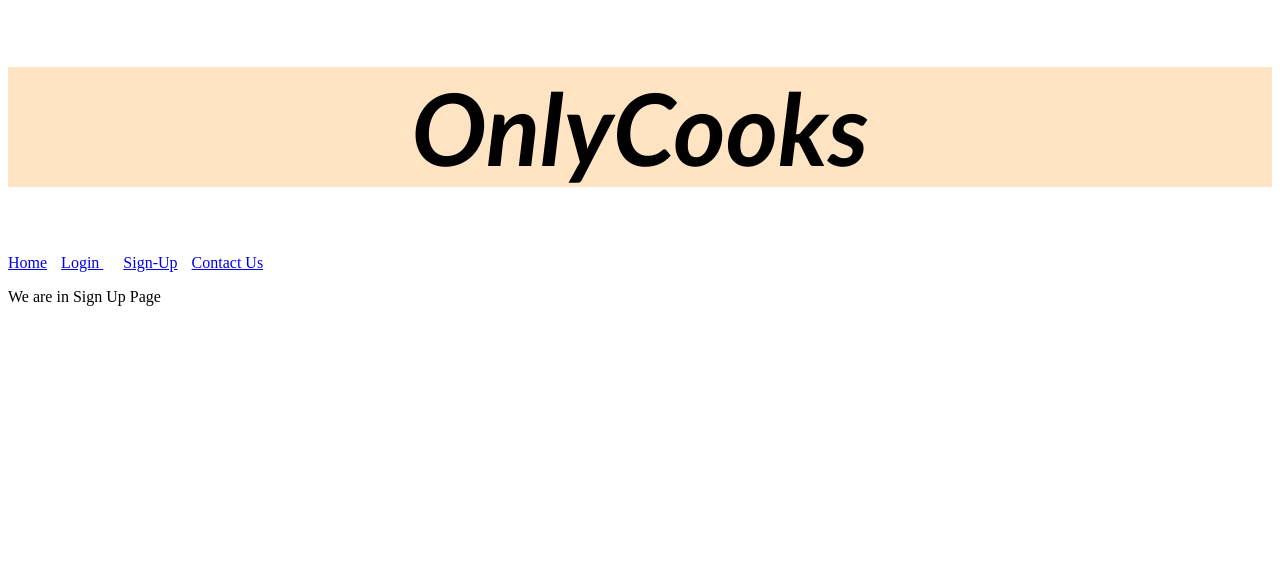
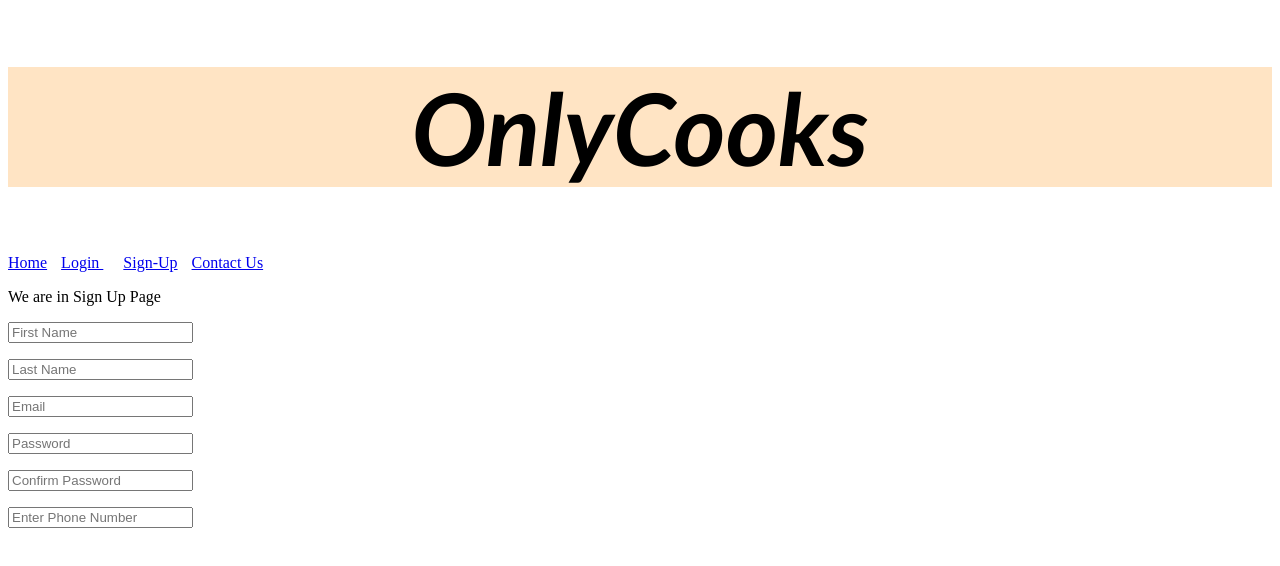
Before and after one commit to albarvasi/HomeCooksOnly, a plain HTML site: page WebPages/signup.html in a window 1280 px wide. Drawn offline with Linux system fonts and the light colour scheme.

Commit message:
Creating Sign up form - 1

```diff
--- a/WebPages/signup.html
+++ b/WebPages/signup.html
@@ -22,5 +22,35 @@
     <div>
         <p> We are in Sign Up Page </p>
     </div>
+    <div class = "name-div">
+        <p class="firstName-text">
+            <input class = "firstName-input" placeholder="First Name">
+        </p>
+    </div>
+    <div class = "name-div">
+        <p class="lastName-text">
+            <input class = "lastName-input" placeholder="Last Name">
+        </p>
+    </div>
+    <div class = "email-div">
+        <p class="email-text">
+            <input class = "email-input" placeholder="Email">
+        </p>
+    </div>
+    <div class = "password-div">
+        <p class="password-text">
+            <input type="password" class = "Password-input" placeholder="Password">
+        </p>
+    </div>
+    <div class = "confirmpass-div">
+        <p class="confirmpass-text">
+            <input type="password" class = "confirmpass-input" placeholder="Confirm Password">
+        </p>
+    </div>
+    <div class = "phone-div">
+        <p class="phone-text">
+            <input type="text" class = "phone-input" placeholder="Enter Phone Number">
+        </p>
+    </div>
 </body>
 </html>
```
